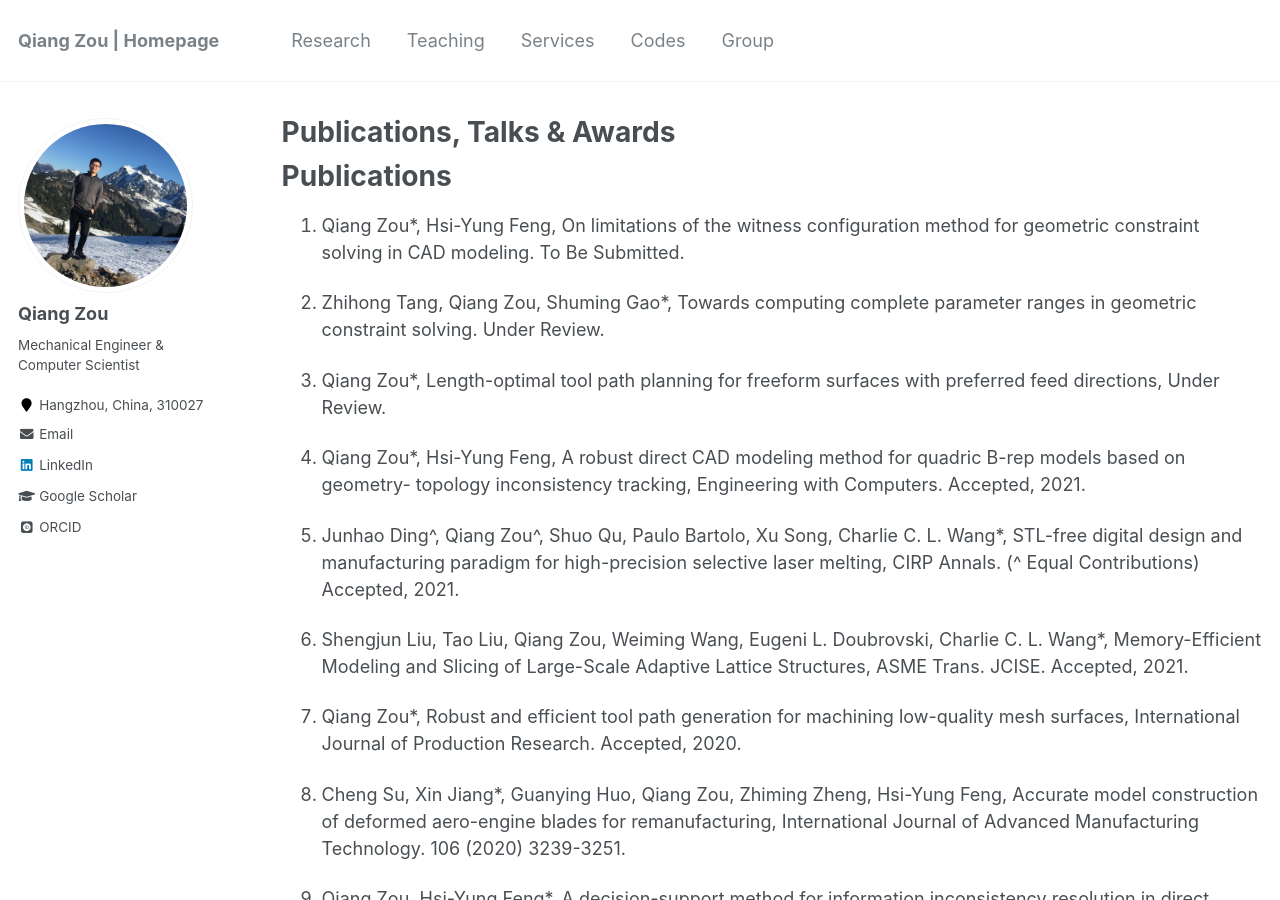
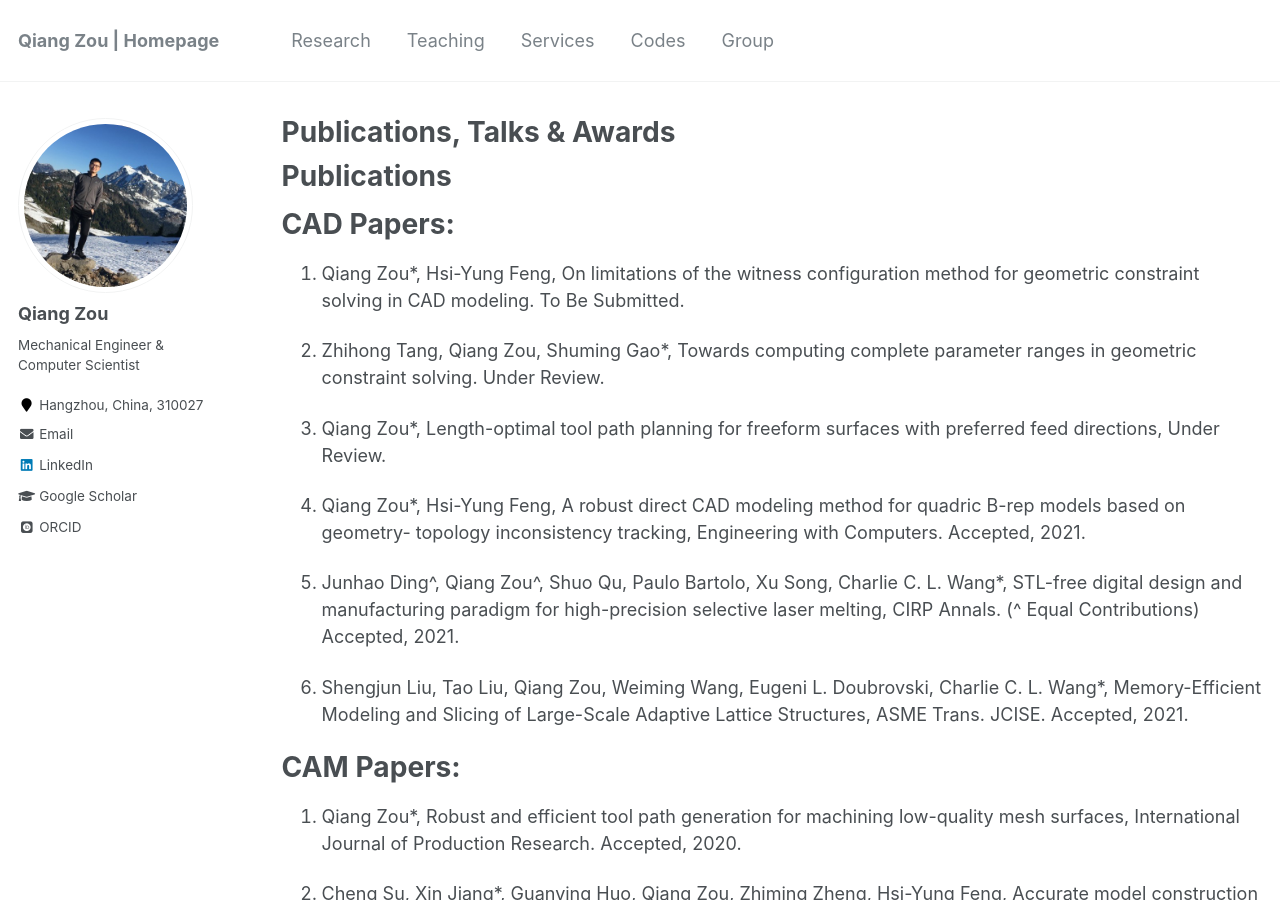
Before and after one commit to Qiang-Zou/Qiang-Zou.github.io, a Jekyll site: the page built from _pages/research.md, in a window 1280 px wide and 900 px high. Built offline with Jekyll 4.4.1, drawn with Linux system fonts in a browser that asks for light colours; some web fonts are replaced.

Commit message:
Update research.md

```diff
--- a/_pages/research.md
+++ b/_pages/research.md
@@ -11,7 +11,7 @@ Publications
 {% if author.googlescholar %}
   You can also find my articles at <u><a href="{{author.googlescholar}}">my Google Scholar profile</a>.</u>
 {% endif %}
-
+# CAD Papers:
 1. Qiang Zou*, Hsi-Yung Feng, On limitations of the witness configuration method for geometric constraint solving in CAD modeling. To Be Submitted.
 
 1. Zhihong Tang, Qiang Zou, Shuming Gao*, Towards computing complete parameter ranges in geometric constraint solving. Under Review.
@@ -24,6 +24,7 @@ Publications
 
 1. Shengjun Liu, Tao Liu, Qiang Zou, Weiming Wang, Eugeni L. Doubrovski, Charlie C. L. Wang*, Memory-Efficient Modeling and Slicing of Large-Scale Adaptive Lattice Structures, ASME Trans. JCISE. Accepted, 2021.
 
+# CAM Papers:
 1. Qiang Zou*, Robust and efficient tool path generation for machining low-quality mesh surfaces, International Journal of Production Research. Accepted, 2020.
 
 1. Cheng Su, Xin Jiang*, Guanying Huo, Qiang Zou, Zhiming Zheng, Hsi-Yung Feng, Accurate model construction of deformed aero-engine blades for remanufacturing, International Journal of Advanced Manufacturing Technology. 106 (2020) 3239-3251.
```
